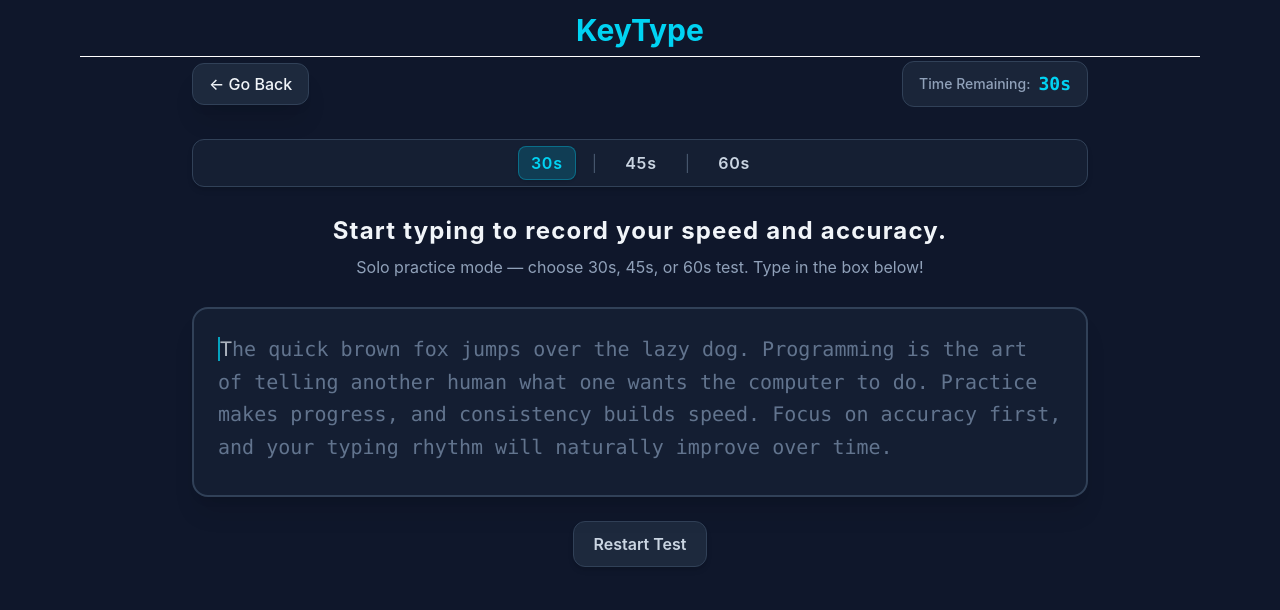
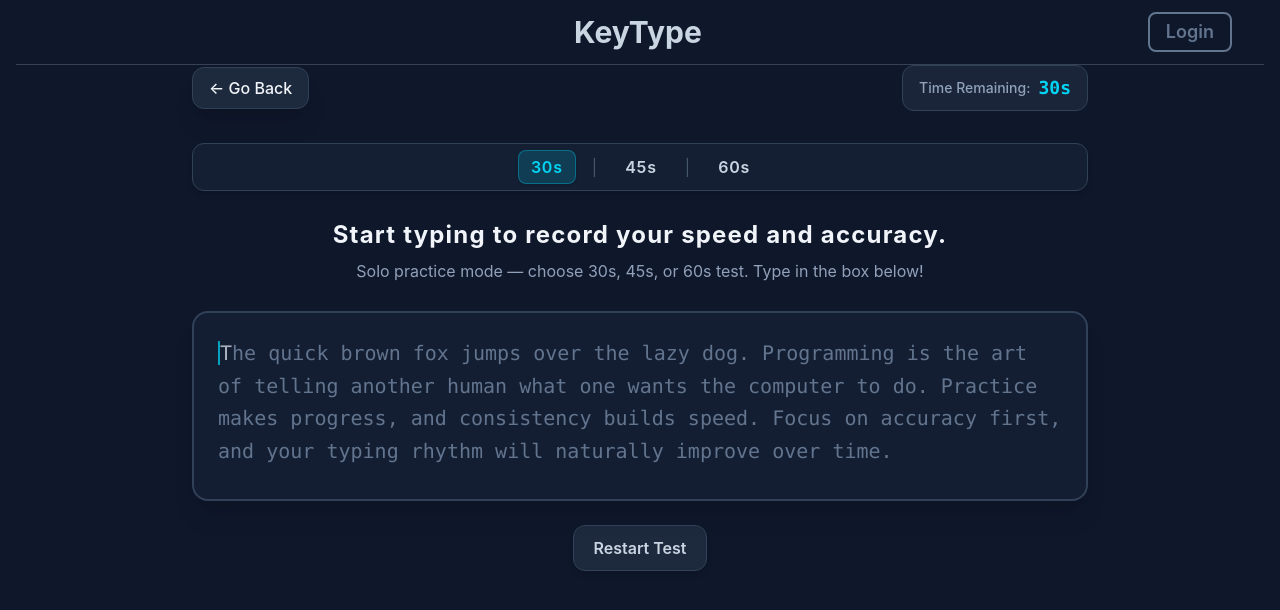
Before and after one commit to nirajv2006/KeyType, a React (Vite) app: page /STT in a window 1280 px wide. Shown: the top 610 px of the page. Built offline with nearby package versions, Linux system fonts and the light colour scheme.

Commit message:
Added more features to the header and added login button+page

```diff
--- a/src/App.jsx
+++ b/src/App.jsx
@@ -10,6 +10,7 @@ import Header from './components/Header.jsx'
 import HomePage from './pages/HomePage.jsx'
 import PlayerVSComputer from './pages/PlayerVSComputer.jsx'
 import STT from './pages/STT.jsx';
+import LoginPage from './pages/LoginPage.jsx';
 
 function App() {
   const [count, setCount] = useState(0)
@@ -22,6 +23,7 @@ function App() {
       <Route path="/" element={<HomePage />} />
       <Route path='/STT' element={<STT />} />
       <Route path="/player-vs-computer" element={<PlayerVSComputer />} />
+      <Route path="/LoginPage" element={<LoginPage />} />
       </Routes>
       </main>
     </div>
--- a/src/components/Header.jsx
+++ b/src/components/Header.jsx
@@ -1,15 +1,46 @@
 import React from "react";
+import HomePage from "../pages/HomePage";
+import { useNavigate } from "react-router-dom";
 
+export default function Header() {
+    const navigate = useNavigate();
 
-export default function Header(){
-    return(
-        <header>
-            <div className="sticky bg-[0CDEE8] text-white text-center py-1 px-0 sm:px-6 lg:px-8">
-                <div className="max-w-7xl mx-auto py-0 px-0 sm:px-6 lg:px-8">
-                    <h1 className="text-3xl font-bold text-cyan-400 py-2">KeyType</h1>
-                    <hr className=""/>
+    const goHomePage = () =>{
+        navigate('/');
+    }
+
+    const goLoginPage = () => {
+        navigate('/LoginPage');
+    };
+
+    return (
+        <header className="sticky top-0 z-50">
+            <div className="bg-slate-900 text-white py-3 px-4 sm:px-6 lg:px-8">
+                {/* Flex container to align title and button horizontally */}
+                <div className="max-w-7xl mx-auto flex justify-between items-center">
+
+                    {/* Placeholder div on the left to keep "KeyType" perfectly centered */}
+                    <div className="w-20 hidden sm:block"></div>
+
+                    {/* Centered Title */}
+                    <button
+                    onClick={goHomePage}
+                    className="text-slate-300 hover:text-cyan-500 hover:scale-110 transition-all duration-200 cursor-pointer group"
+                    >
+                    <h1 className="text-xl sm:text-2xl md:text-3xl font-bold ">KeyType</h1>
+                    </button>
+                    {/* Login Button aligned to the right */}
+                    <button
+                        onClick={goLoginPage}
+                        className="px-4 py-1 border-2 border-slate-500 rounded-lg text-slate-500 hover:text-cyan-500 hover:border-cyan-500 hover:scale-110 transition-all duration-200 cursor-pointer group"
+                    >
+                        <span className="text-lg font-semibold">Login</span>
+                    </button>
                 </div>
             </div>
+
+            {/* Horizontal Line placed below the header content */}
+            <hr className="border-gray-700" />
         </header>
     );
 }
--- /dev/null
+++ b/src/pages/LoginPage.jsx
@@ -0,0 +1,22 @@
+import React from "react";
+import Header from '../components/Header';
+import { useLocation, useNavigate } from "react-router-dom";
+
+export default function LoginPage() {
+
+    const navigate = useNavigate();
+    const handleGoBack = () => {
+        navigate('/');
+    }
+
+    return(
+        <div className="flex flex-col min-h-scren bg-slate-900 px-4 py-4">
+            <button
+            onClick={handleGoBack}
+            className="w-32 h-32items-center justify-center "
+            >
+                go back
+            </button>
+        </div>
+    );
+}
```
